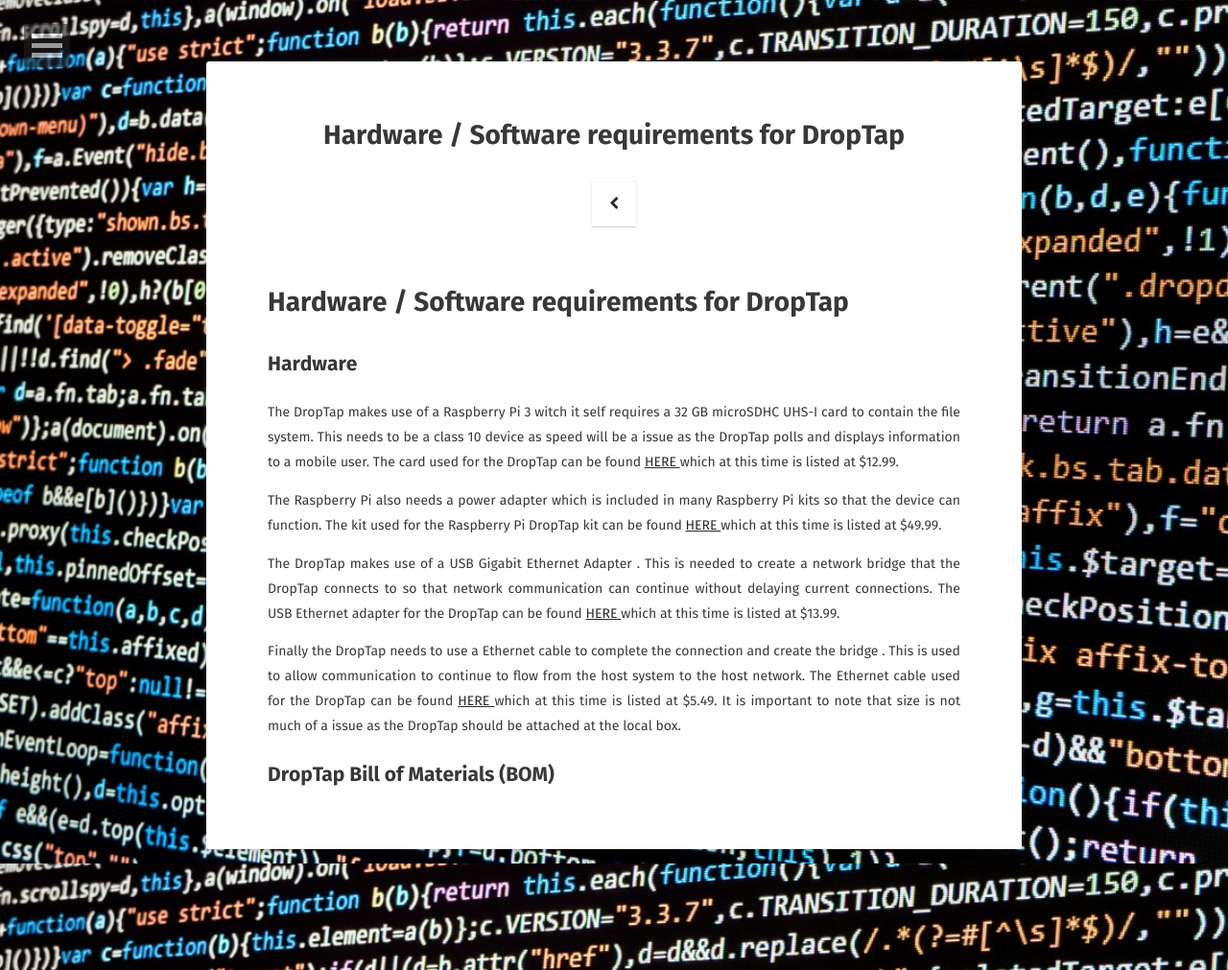
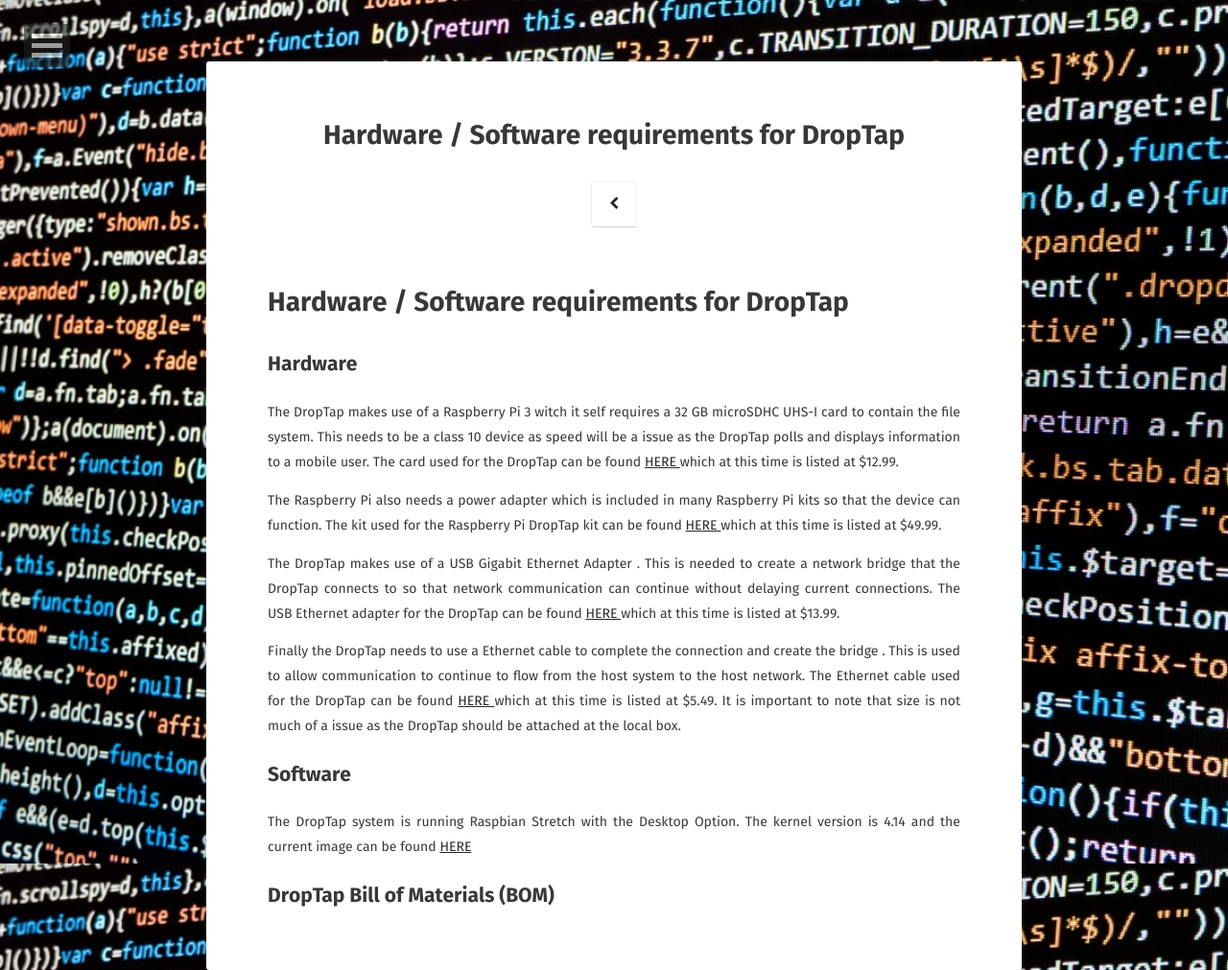
Before and after one commit to mgalde/DropTap, a Jekyll site: the page built from hardware/software_requirements.md, in a window 1280 px wide. Shown: the whole page at 96% size. Built offline with Jekyll 4.4.1, drawn with Linux system fonts in a browser that asks for light colours; some web fonts are replaced; our own code applies the rules of GitHub Pages for plain Markdown files; comment, search, counter and statistics services are not loaded.

Commit message:
Raspbian

```diff
--- a/hardware/software_requirements.md
+++ b/hardware/software_requirements.md
@@ -13,5 +13,8 @@
 
 Finally the DropTap needs to use a Ethernet cable to complete the connection and create the bridge . This is used to allow communication to continue to flow from the host system to the host network. The  Ethernet cable used for the DropTap can be found [HERE ](https://www.amazon.com/Mediabridge-Ethernet-Cable-Feet-31-399-15B/dp/B00BI06G1S) which at this time is listed at $5.49. It is important to note that size is not much of a issue as the DropTap should be attached at the local box.
 
+## Software
+
+The DropTap system is running Raspbian Stretch with the Desktop Option. The kernel version is 4.14 and the current image can be found [HERE ](https://downloads.raspberrypi.org/raspbian_latest)
 
 ## DropTap Bill of Materials (BOM)
```
